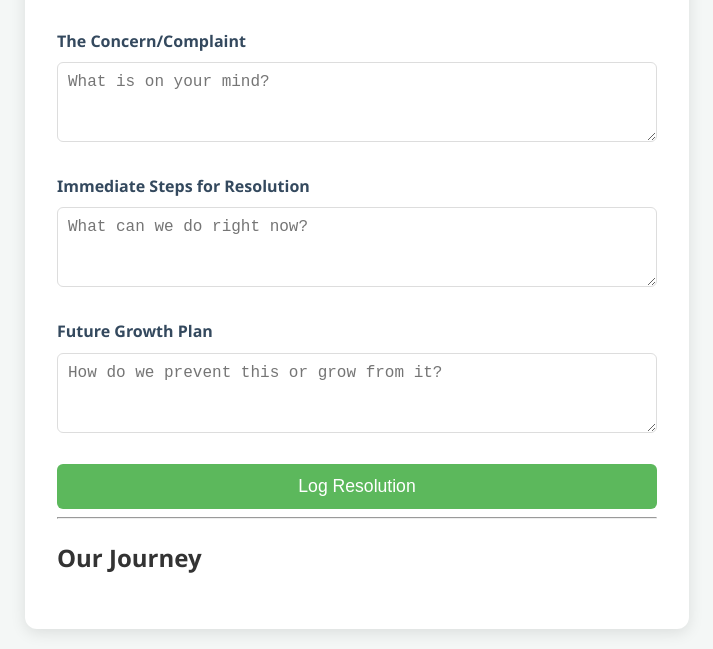
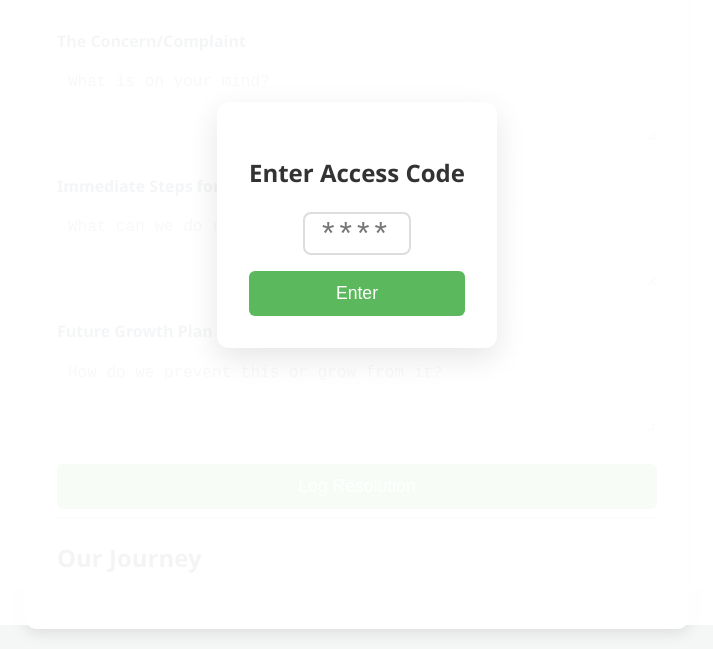
Before and after one commit to etimuswellersiren/our-resolution-tracker, a website: page index.html in a window 1280 px wide. Shown: the part 175-824 px from the top of the page, without its empty margins (283-996 px from the left). Drawn offline with Linux system fonts and the light colour scheme; no server answers.

Commit message:
Add files via upload

```diff
--- a/index.html
+++ b/index.html
@@ -7,6 +7,15 @@
     <link rel="stylesheet" href="style.css">
 </head>
 <body>
+
+<div id="pinOverlay" class="overlay">
+    <div class="pin-box">
+        <h2>Enter Access Code</h2>
+        <input type="password" id="pinInput" maxlength="4" placeholder="****" inputmode="numeric">
+        <button onclick="checkPin()">Enter</button>
+        <p id="pinError" style="color: red; display: none;">Incorrect Code</p>
+    </div>
+</div>
 
     <div class="container">
         <header>
--- a/script.js
+++ b/script.js
@@ -1,3 +1,22 @@
+const SECRET_PIN = "1221"; // Set your secret code here!
+
+function checkPin() {
+    const input = document.getElementById('pinInput').value;
+    const error = document.getElementById('pinError');
+    const overlay = document.getElementById('pinOverlay');
+
+    if (input === SECRET_PIN) {
+        overlay.style.display = 'none'; // Hide the gatekeeper
+        loadEntries(); // Now load the data
+    } else {
+        error.style.display = 'block';
+        document.getElementById('pinInput').value = '';
+    }
+}
+
+// Make sure loadEntries() doesn't run automatically on page load anymore
+// window.onload = loadEntries; <-- Remove or comment this out if it exists
+
 const form = document.getElementById('resolutionForm');
 
 form.addEventListener('submit', async (e) => {
--- a/style.css
+++ b/style.css
@@ -69,3 +69,33 @@ button:hover {
 }
 
 .resolution-card h3 { margin-top: 0; color: #e74c3c; }
+
+.overlay {
+    position: fixed;
+    top: 0; left: 0;
+    width: 100%; height: 100%;
+    background: rgba(255, 255, 255, 0.95);
+    display: flex;
+    justify-content: center;
+    align-items: center;
+    z-index: 1000;
+}
+
+.pin-box {
+    text-align: center;
+    padding: 2rem;
+    background: white;
+    border-radius: 12px;
+    box-shadow: 0 10px 30px rgba(0,0,0,0.1);
+}
+
+#pinInput {
+    display: block;
+    margin: 1rem auto;
+    width: 100px;
+    font-size: 2rem;
+    text-align: center;
+    letter-spacing: 5px;
+    border: 2px solid #ddd;
+    border-radius: 8px;
+}
```
